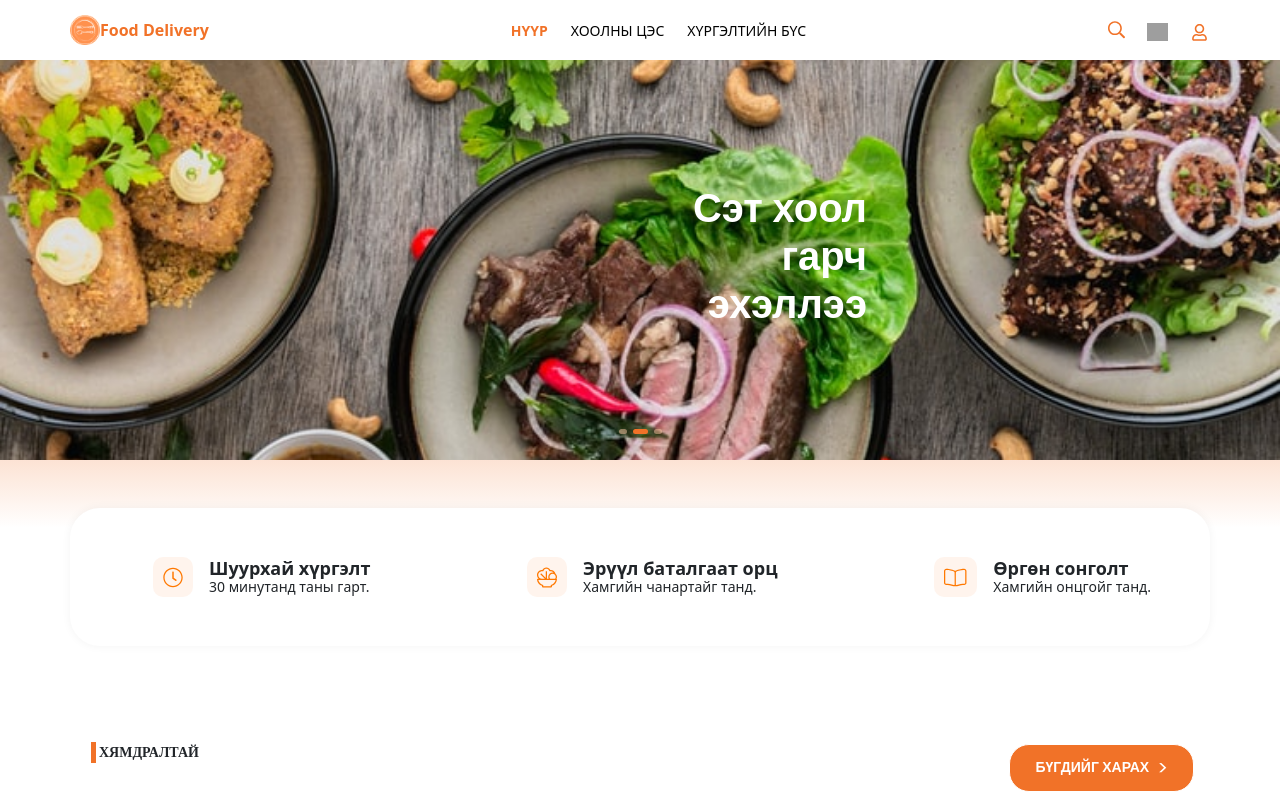
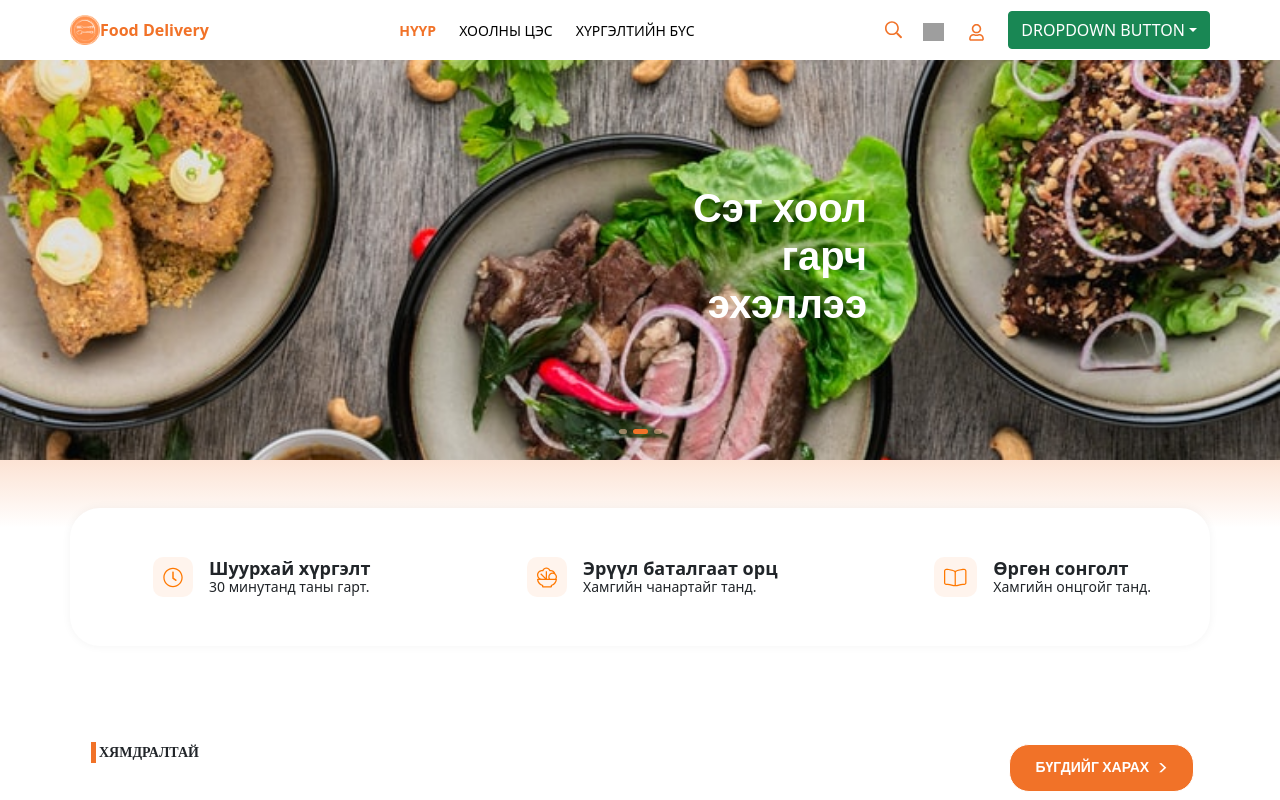
Before and after one commit to tugscode/mDelivery, a React (Create React App) app in the folder project/: page / in a window 1280 px wide. Shown: the top 800 px of the page. Built offline with nearby package versions, Linux system fonts and the light colour scheme; no server answers; grey boxes are pictures that could not be loaded.

Commit message:
[ADD] adding dropdown menu

```diff
--- a/project/src/components/navbar.js
+++ b/project/src/components/navbar.js
@@ -3,6 +3,7 @@ import "../css/navbar.css";
 import { FontAwesomeIcon } from "@fortawesome/react-fontawesome";
 import { faBars } from "@fortawesome/free-solid-svg-icons";
 import { NavLink, Switch } from "react-router-dom";
+import { Dropdown } from "react-bootstrap";
 import CartSidebar from "./CartSidebar";
 const HeaderMenu = () => {
   const [showMenu, setShowMenu] = useState(false);
@@ -135,6 +136,23 @@ const HeaderMenu = () => {
                   </div>
                 </NavLink>
               </li>
+              <li>
+              <Dropdown>
+                  <Dropdown.Toggle variant="success" id="dropdown-basic">
+                    Dropdown Button
+                  </Dropdown.Toggle>
+
+                  <Dropdown.Menu>
+                    <Dropdown.Item href="#/action-1">Хэрэглэгчийн мэдээлэл</Dropdown.Item>
+                    <Dropdown.Item href="#/action-2">
+                      Миний захиалгууд
+                    </Dropdown.Item>
+                    <Dropdown.Item href="#/action-3">
+                      Гарах
+                    </Dropdown.Item>
+                  </Dropdown.Menu>
+                </Dropdown>
+              </li>
             </ul>
           </div>
         </div>
```
Also changed, not shown: 1 other file (tests, documents, lock files or other folders).
